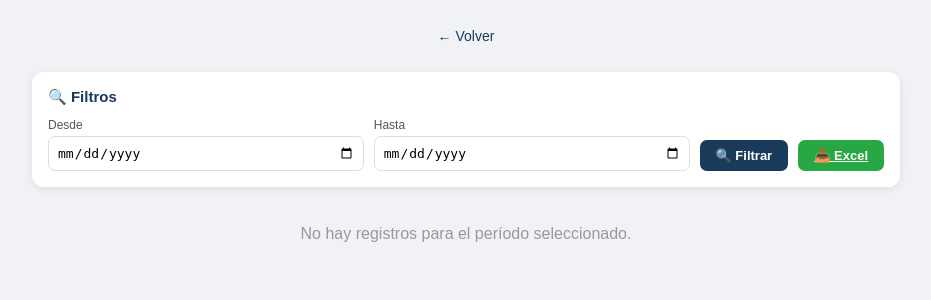
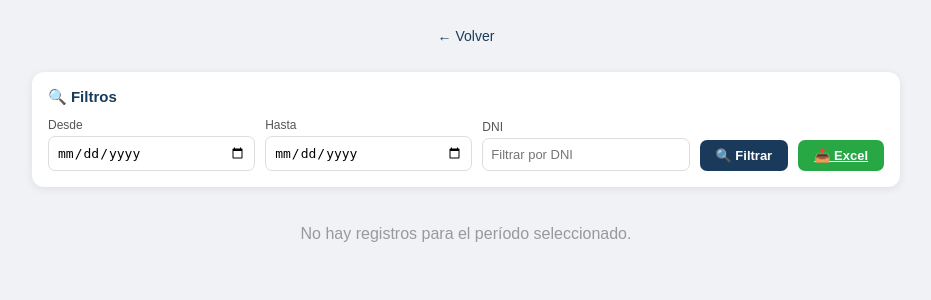
Before and after one commit to asistenciametsofs/protocolo-app, a Flask app: page /asistencia/reporte in a window 1280 px wide. Shown: the part 54-354 px from the top of the page, without its empty margins (174-1105 px from the left). Run offline with Flask 3, Linux system fonts and the light colour scheme; data that the repository does not hold is empty; some libraries are stand-ins or nearby versions.

Commit message:
Fix filtro DNI reporte asistencia

```diff
--- a/app.py
+++ b/app.py
@@ -2017,6 +2017,7 @@ def asistencia_reporte():
     import psycopg2
     fecha_desde = request.args.get('desde', '')
     fecha_hasta = request.args.get('hasta', '')
+    dni_filtro = request.args.get('dni', '')
     conn = psycopg2.connect(os.environ.get('DATABASE_URL'))
     c = conn.cursor()
     query = '''SELECT a.dni, p.nombres, p.perfil, p.gerencia, a.fecha, a.turno,
@@ -2031,6 +2032,9 @@ def asistencia_reporte():
     if fecha_hasta:
         query += ' AND a.fecha <= %s'
         params.append(fecha_hasta)
+    if dni_filtro:
+        query += ' AND a.dni = %s'
+        params.append(dni_filtro)
     query += ' ORDER BY a.fecha DESC, p.nombres ASC'
     c.execute(query, params)
     registros = c.fetchall()
@@ -2040,7 +2044,7 @@ def asistencia_reporte():
     for r in registros_limpios:
         r[8] = r[8] or 0
         r[9] = r[9] or 0
-    return render_template('asistencia_reporte.html', registros=registros_limpios, desde=fecha_desde, hasta=fecha_hasta)
+    return render_template('asistencia_reporte.html', registros=registros_limpios, desde=fecha_desde, hasta=fecha_hasta, dni_filtro=dni_filtro)
 
 @app.route('/asistencia/exportar')
 def asistencia_exportar():
--- a/templates/asistencia_reporte.html
+++ b/templates/asistencia_reporte.html
@@ -42,7 +42,7 @@
     <div class="card">
         <div class="card-title">🔍 Filtros</div>
         <form method="GET" action="/asistencia/reporte">
-            <div class="filtros">
+            <div class="filtros" style="grid-template-columns: 1fr 1fr 1fr auto auto;">
                 <div>
                     <label>Desde</label>
                     <input type="date" name="desde" value="{{ desde }}">
@@ -51,8 +51,12 @@
                     <label>Hasta</label>
                     <input type="date" name="hasta" value="{{ hasta }}">
                 </div>
+                <div>
+                    <label>DNI</label>
+                    <input type="text" name="dni" value="{{ dni_filtro }}" placeholder="Filtrar por DNI">
+                </div>
                 <button type="submit" class="btn btn-filtrar">🔍 Filtrar</button>
-                <a href="/asistencia/exportar?desde={{ desde }}&hasta={{ hasta }}" class="btn btn-excel">📥 Excel</a>
+                <a href="/asistencia/exportar?desde={{ desde }}&hasta={{ hasta }}&dni={{ dni_filtro }}" class="btn btn-excel">📥 Excel</a>
             </div>
         </form>
     </div>
```
